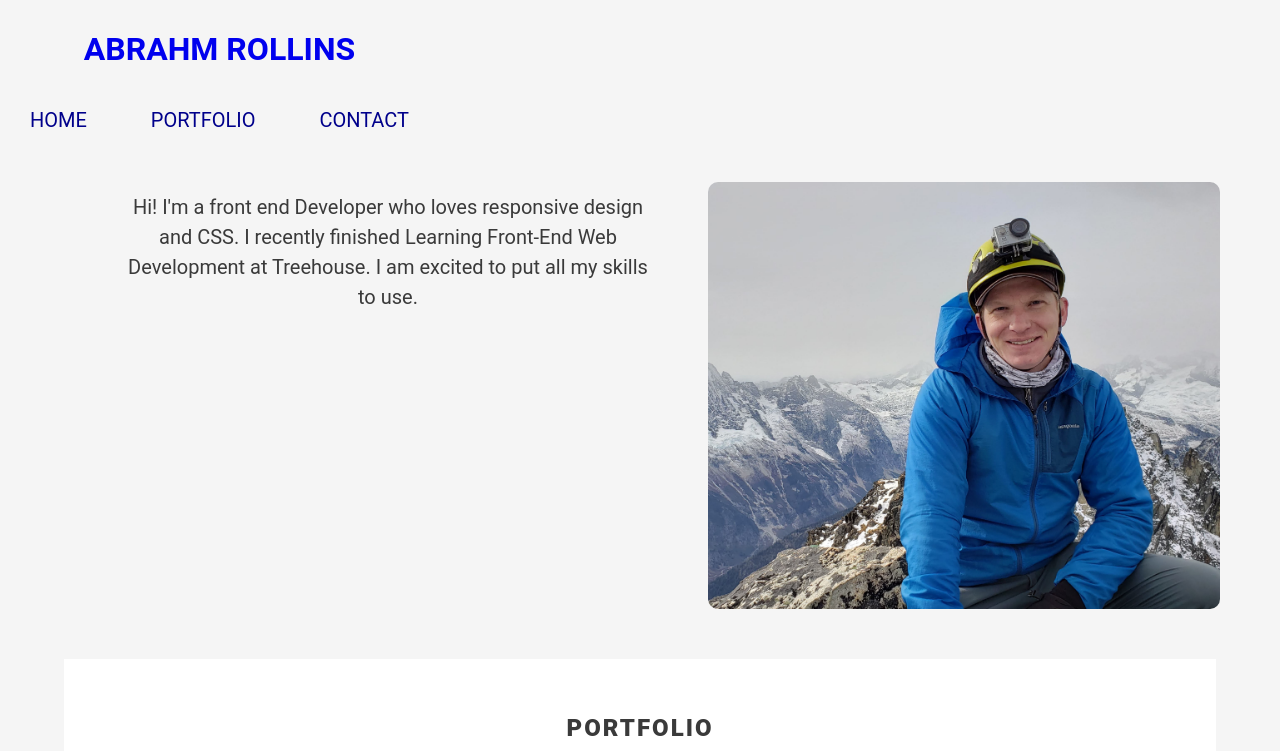
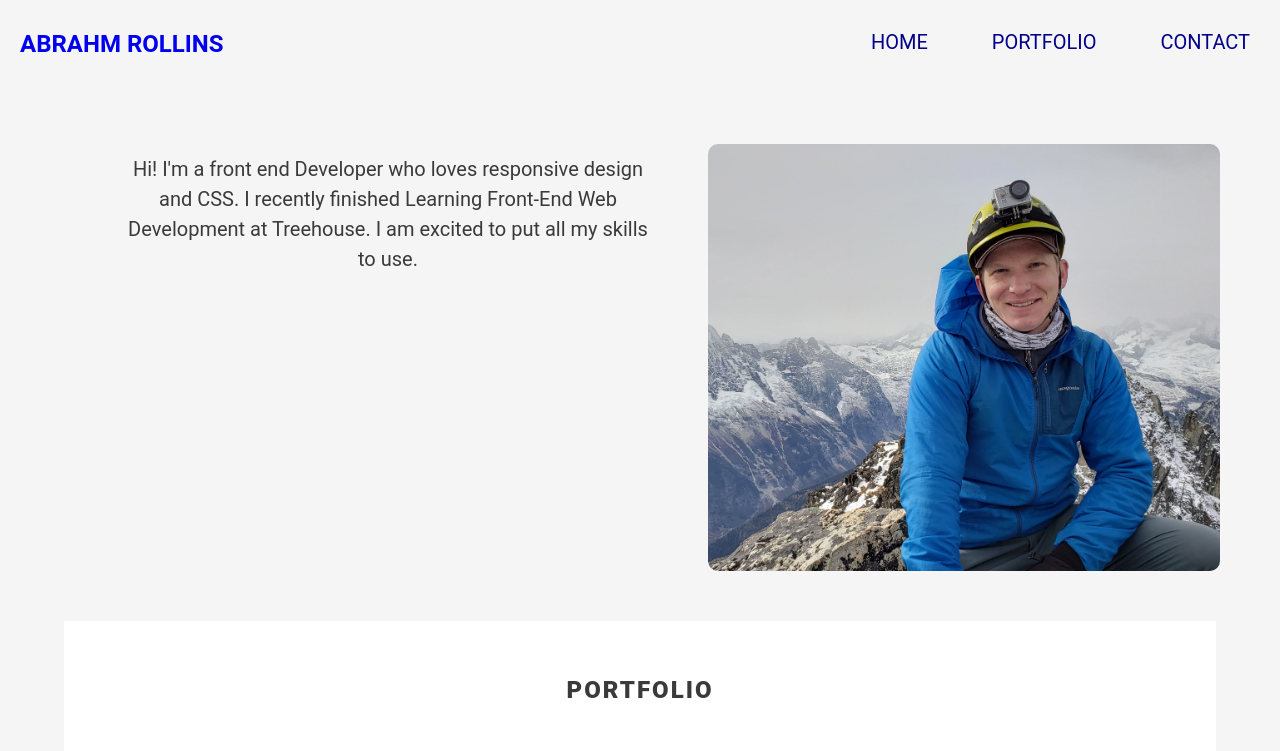
Before and after one commit to OneWaterboy/Techdegree-Project-2, a plain HTML site: page index.html in a window 1280 px wide. Shown: the top 751 px of the page. Drawn offline with Linux system fonts and the light colour scheme; a web font is replaced by a local one.

Commit message:
styling navigation for large screen

```diff
--- a/CSS/styles.css
+++ b/CSS/styles.css
@@ -113,6 +113,7 @@ Intro Banner Styling
     justify-content: center;
     margin: 0 auto;
     margin-top: 40px;
+    vertical-align: top;
     /*margin-bottom: 40px;*/
 }
 
@@ -297,9 +298,15 @@ Intro Banner Styling
         .top{
             display: none;
         }
+
+        .main-header{
+            display: inline;
+        }
         .main-nav{
             margin-top: 0;
             float: right;
+            max-width: 70%;
+            text-align: right;
         }
 
         .main-nav li {
@@ -308,18 +315,19 @@ Intro Banner Styling
             text-transform: uppercase;
             text-align: center;
             padding: 10px;
-            margin: 0 auto;
-            display: inline-block;
-
         }
 
-
-        nav{
-            display: inline-block;
+        .name{
+            float: left;
+            max-width: 30%;
+            font-size: 1.5em;
+            margin-left: 20px ;
         }
         .banner{
             display: inline-block;
             padding-bottom: 30px;
+            margin-top: 40px;
+            justify-content: center;
         }
 
         .introduction{
```
